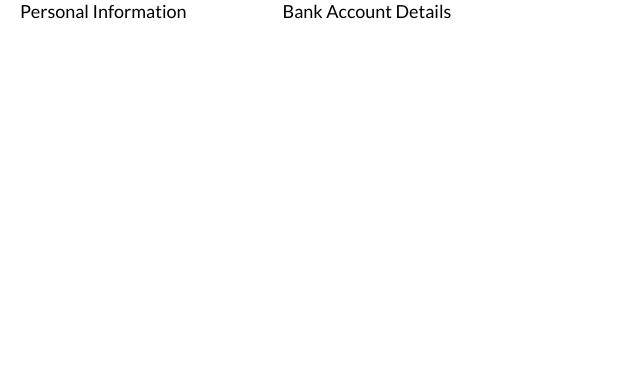
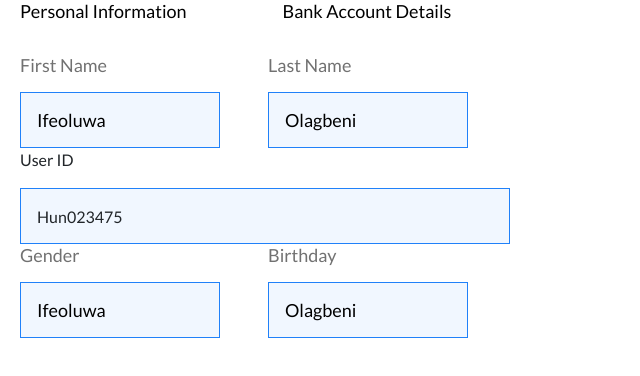
Before and after one commit to Dreezy305/HuntersWall, a Next.js app: page /profile in a window 1280 px wide. Shown: the top 376 px of the page, without its empty margins (0-640 px from the left). Built offline with nearby package versions, Linux system fonts and the light colour scheme; no server answers.

Commit message:
profile styles

```diff
--- a/components/personalInfo.js
+++ b/components/personalInfo.js
@@ -1,7 +1,56 @@
 import React from "react";
 
 function PersonalInfo() {
-  return <div className="profile_personalInfo">personalInfo</div>;
+  return (
+    <div className="profile_personalInfo">
+      <div className="profile_personalInfo-wrapper">
+        {/* last and first name */}
+        <div className="d-flex flex-row align-items-center profile_personalInfo-names">
+          <div className="text-start me-4">
+            <label className="form-label pb-2">First Name</label>
+            <br />
+            <div className="p-3 profileNames">
+              <p>Ifeoluwa</p>
+            </div>
+          </div>
+          <div className="text-start ms-4">
+            <label className="form-label pb-2">Last Name</label>
+            <br />
+            <div className="p-3 profileNames">
+              <p>Olagbeni</p>
+            </div>
+          </div>
+        </div>
+
+        {/* ID */}
+        <div className="text-start">
+          <label className="form-label pb-2">User ID</label>
+          <br />
+          <div className="p-3 profileId">
+            <p>Hun023475</p>
+          </div>
+        </div>
+
+        {/* gender && birthday */}
+        <div className="d-flex flex-row align-items-center profile_personalInfo-names">
+          <div className="text-start me-4">
+            <label className="form-label pb-2">Gender</label>
+            <br />
+            <div className="p-3 profileNames">
+              <p>Ifeoluwa</p>
+            </div>
+          </div>
+          <div className="text-start ms-4">
+            <label className="form-label pb-2">Birthday</label>
+            <br />
+            <div className="p-3 profileNames">
+              <p>Olagbeni</p>
+            </div>
+          </div>
+        </div>
+      </div>
+    </div>
+  );
 }
 
-export default personalInfo;
+export default PersonalInfo;
--- a/pages/profile.js
+++ b/pages/profile.js
@@ -1,4 +1,5 @@
 import React from "react";
+import PersonalInfo from "../components/personalInfo";
 
 function Profile() {
   return (
@@ -8,7 +9,9 @@ function Profile() {
         <h6 className="tabs ms-5">Bank Account Details</h6>
       </div>
 
-      <div></div>
+      <div className="mt-4">
+        <PersonalInfo />
+      </div>
     </div>
   );
 }
--- a/styles/profile.scss
+++ b/styles/profile.scss
@@ -15,4 +15,43 @@
       color: #000000;
     }
   }
+
+  &_personalInfo {
+    font-family: Lato;
+    &-names {
+      label {
+        font-family: Lato;
+        font-style: normal;
+        font-weight: normal;
+        font-size: $font18;
+        line-height: 22px;
+        color: rgba(18, 18, 18, 0.6);
+      }
+
+      p {
+        font-family: Lato;
+        font-style: normal;
+        font-weight: normal;
+        font-size: 18px;
+        line-height: 22px;
+        color: #000000;
+      }
+    }
+  }
 }
+
+.profileNames {
+  background: #f1f7ff;
+  border: 1px solid #2081f9;
+  box-sizing: border-box;
+  width: 200px;
+  height: 56px;
+}
+
+.profileId {
+  background: #f1f7ff;
+  border: 1px solid #2081f9;
+  box-sizing: border-box;
+  width: 490px;
+  height: 56px;
+}
```
